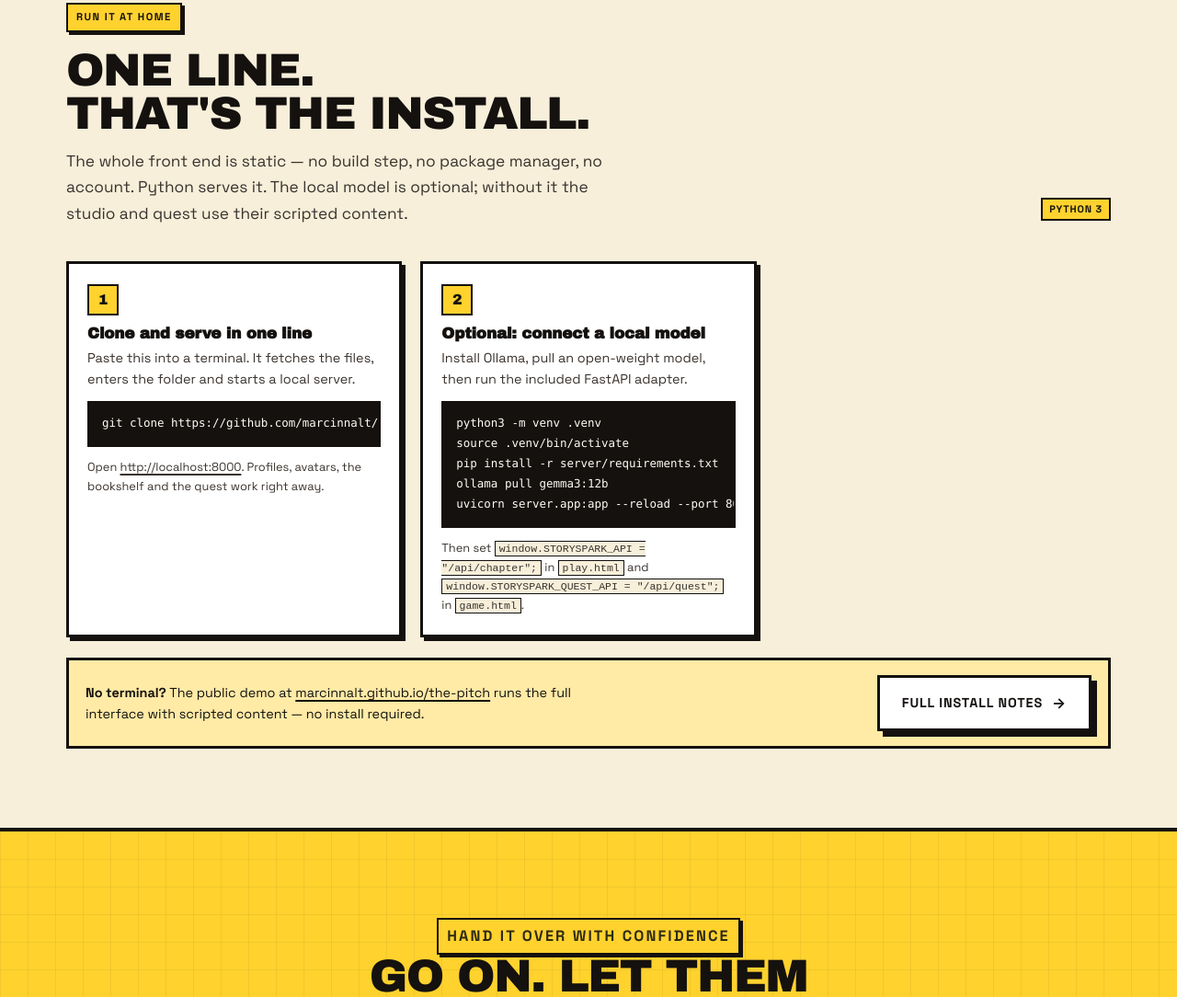
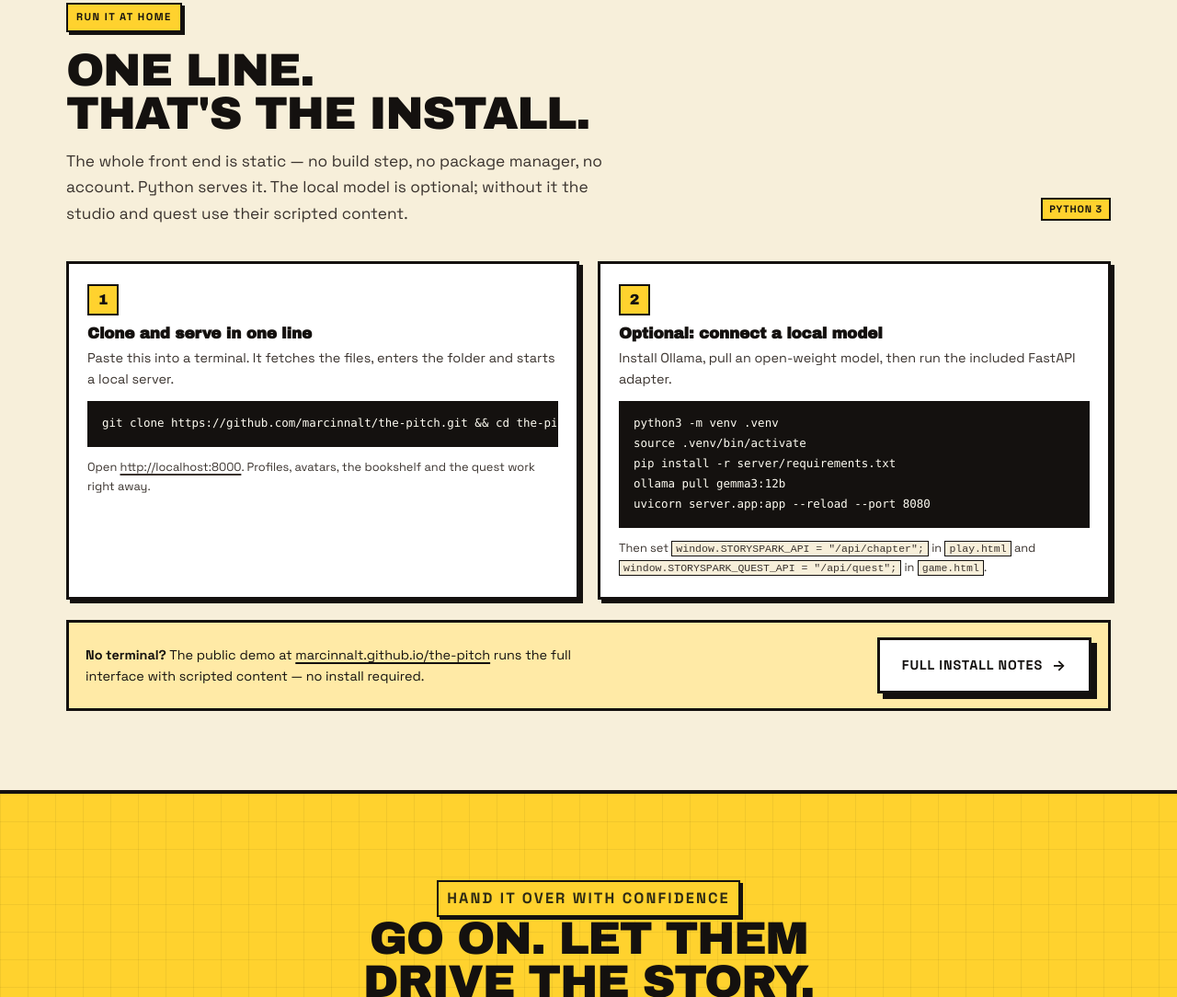
Before and after one commit to marcinnalt/the-pitch, a plain HTML site: page grown-ups.html in a window 1280 px wide. Shown: the part 4000-5084 px from the top of the page at 92% size. Drawn offline with Linux system fonts and the light colour scheme.

Commit message:
Fit install steps to two columns

```diff
--- a/assets/css/style.css
+++ b/assets/css/style.css
@@ -3142,7 +3142,7 @@ html[dir="rtl"] .choice-arrow {
 
 .install-grid {
   display: grid;
-  grid-template-columns: repeat(3, minmax(0, 1fr));
+  grid-template-columns: repeat(2, minmax(0, 1fr));
   gap: 20px;
 }
 
```
